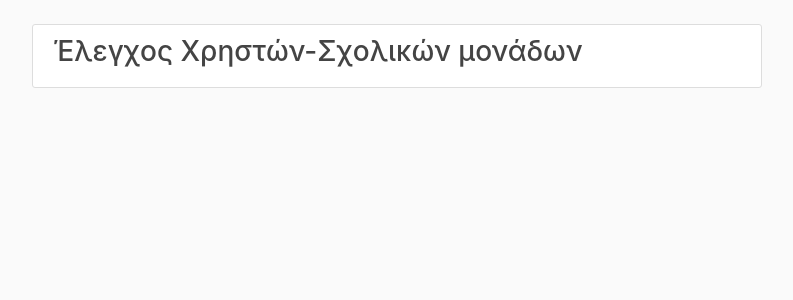
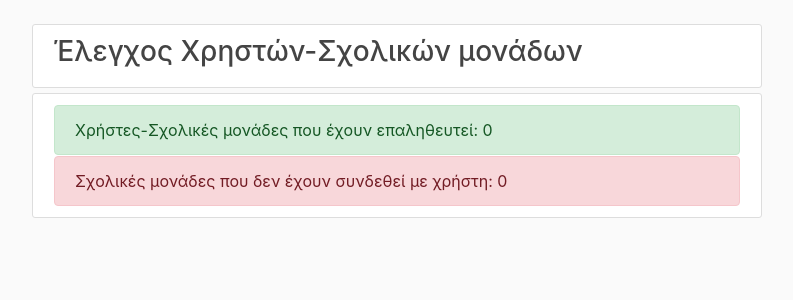
Before and after one commit to dideher/vacancies, a Django app: template schools/templates/schools/check_schools.html in a window 1280 px wide. Shown: the part 56-356 px from the top of the page, without its empty margins (53-846 px from the left). Run offline with Django 3.2, Linux system fonts and the light colour scheme; the template is opened without the code that fills it, so the values that code supplies are empty; some libraries are stand-ins or nearby versions.

Commit message:
coloring checks

```diff
--- a/schools/templates/schools/check_schools.html
+++ b/schools/templates/schools/check_schools.html
@@ -3,6 +3,19 @@
     <article class="media content-section">
         <div class="media-body">
             <h3 class="article-title">Έλεγχος Χρηστών-Σχολικών μονάδων</h3>
+        </div>
+    </article>
+
+    <article class="media content-section">
+        <div class="media-body">
+            <ul style="list-style-type:none; padding: 0;">
+                <li class="alert alert-success" style="margin: 1px;">
+                    Χρήστες-Σχολικές μονάδες που έχουν επαληθευτεί: {{ p_verified_users|length }}
+                </li>
+                <li class="alert alert-danger" style="margin: 1px;">
+                    Σχολικές μονάδες που δεν έχουν συνδεθεί με χρήστη: {{ not_connected_schools|length }}
+                </li>
+            </ul>
         </div>
     </article>
 
```
